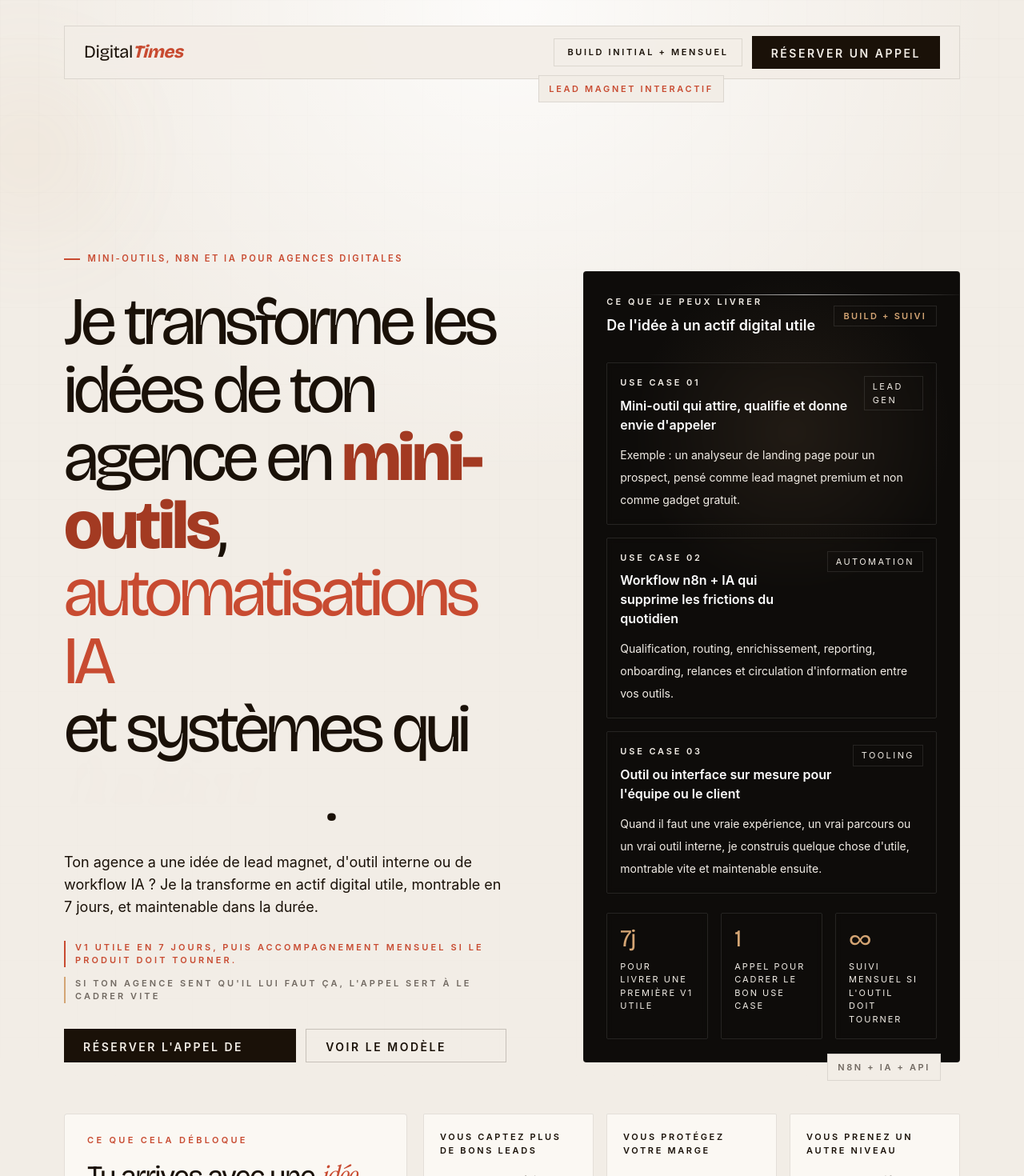
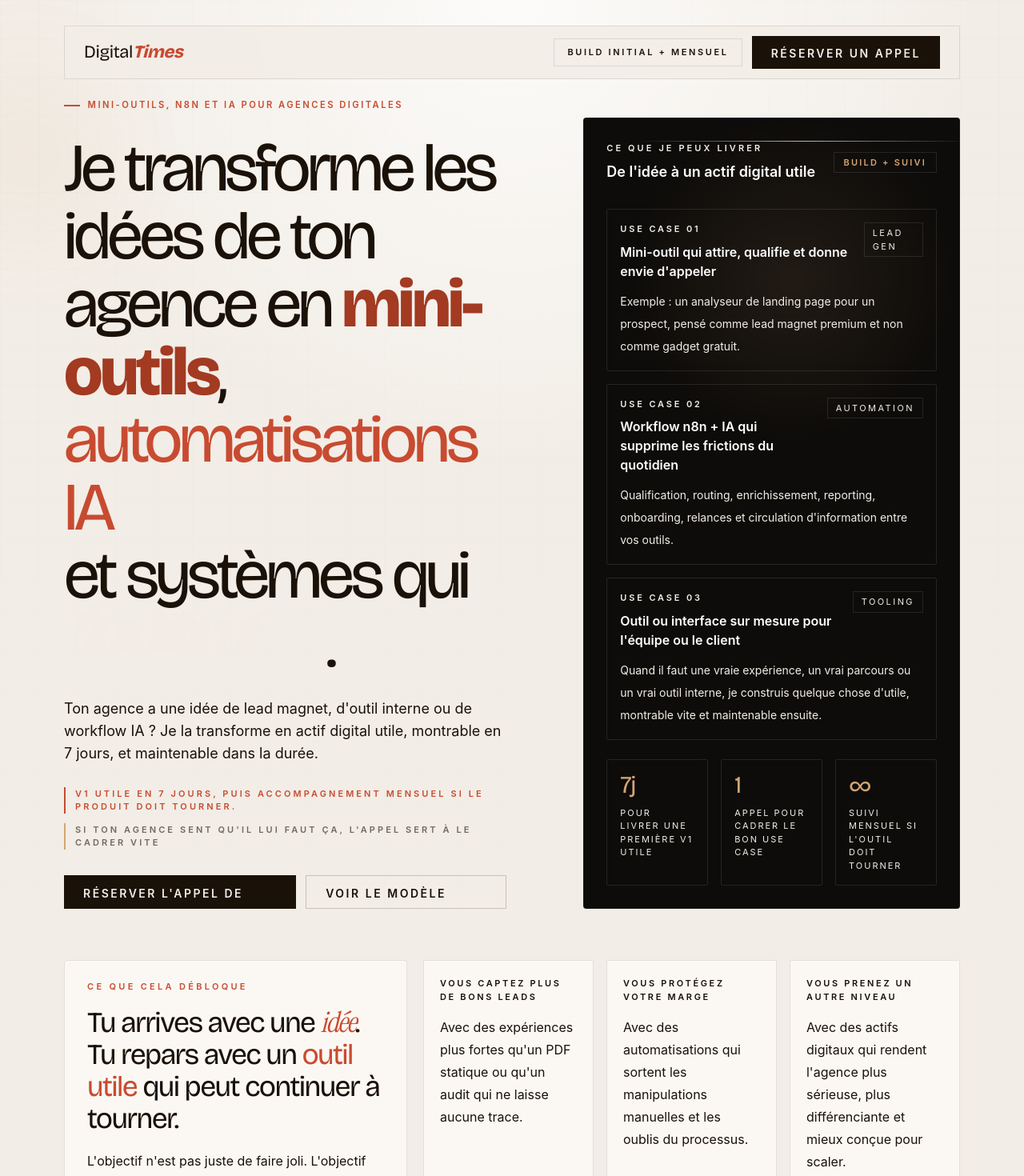
Before and after one commit to tgv212121-cloud/digitaltimes-landing, a Next.js app: page / in a window 1280 px wide. Shown: the top 1470 px of the page at 80% size. Built offline with nearby package versions, Linux system fonts and the light colour scheme.

Commit message:
fix: remove floating badges and decorative orbs from hero
Co-Authored-By: Claude Opus 4.6 (1M context) <noreply@anthropic.com>

```diff
--- a/components/hero.tsx
+++ b/components/hero.tsx
@@ -101,22 +101,6 @@ export function Hero() {
           </div>
 
           <div className="relative lg:pl-10">
-            <motion.div
-              className="absolute -left-4 -top-5 z-10 hidden border border-[var(--line)] bg-ivory px-3 py-2 text-[11px] font-semibold uppercase tracking-[0.24em] text-petrol lg:block"
-              animate={reduceMotion ? undefined : { y: [0, -7, 0] }}
-              transition={{ duration: 8, repeat: Number.POSITIVE_INFINITY, ease: "easeInOut" }}
-            >
-              Lead magnet interactif
-            </motion.div>
-            <motion.div
-              className="absolute -bottom-5 right-6 z-10 hidden border border-[var(--line)] bg-ivory px-3 py-2 text-[11px] font-semibold uppercase tracking-[0.24em] text-graphite/60 xl:block"
-              animate={reduceMotion ? undefined : { y: [0, 7, 0] }}
-              transition={{ duration: 9, repeat: Number.POSITIVE_INFINITY, ease: "easeInOut" }}
-            >
-              n8n + IA + API
-            </motion.div>
-            <div className="outline-orb left-10 top-0 hidden h-24 w-24 lg:block" aria-hidden="true" />
-            <div className="outline-orb bottom-16 right-8 hidden h-32 w-32 lg:block" aria-hidden="true" />
 
             <motion.div
               className="spotlight-card dark-surface section-sheen relative rounded p-5 text-ivory sm:p-7"
```
